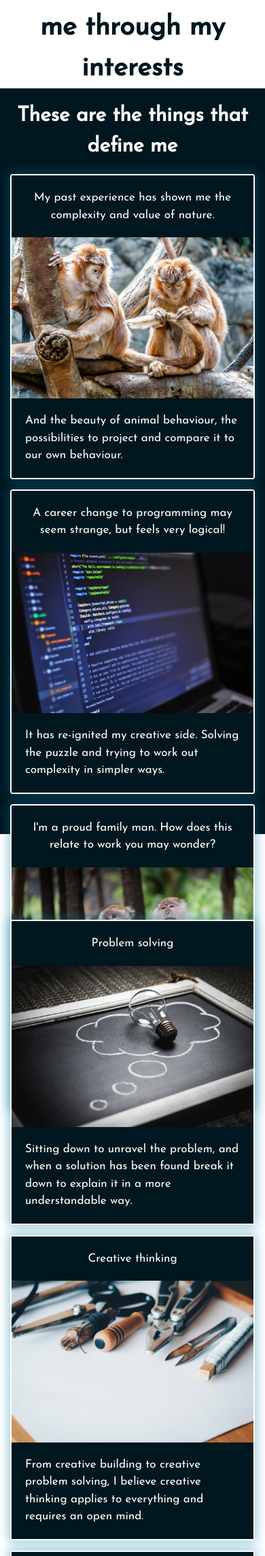
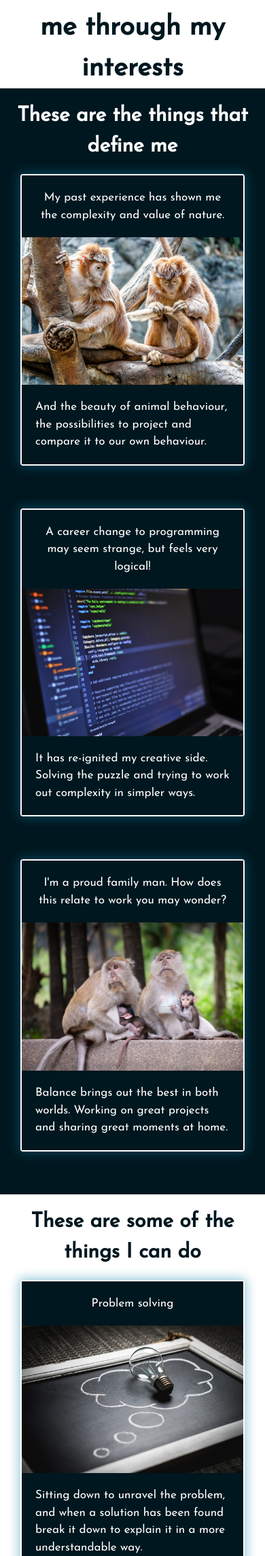
Before and after one commit to Jwhaeke/portfolio, a PHP site: page /pages/cv.html in a window 390 px wide. Shown: the part 714-3003 px from the top of the page at 68% size. Run offline with PHP 8.4, Linux system fonts and the light colour scheme; some libraries are stand-ins or nearby versions.

Commit message:
copied card-layout of projects to cv page. fixed non-responsive background-color behind card-decks

```diff
--- a/css/cv.css
+++ b/css/cv.css
@@ -64,14 +64,10 @@ body {
 /* Increased height to 130% to ensure that on smaller screens the cards do not overflow into the next section. */
 
 .darkContent {
-    height: 130%;
-    width: 100%;
     background-color: #00171F;
 }
 
 .lightContent {
-    height: 130%;
-    width: 100%;
     background-color: #FFFFFF;
 }
 
--- a/pages/cv.html
+++ b/pages/cv.html
@@ -37,11 +37,12 @@
     </div>
 
     <div class="darkContent">
-        <div class="container">
+        <div class="container-fluid">
                 <p class="text-center aboutMe">These are the things that define me</p>
                                         <!-- May need to find a different text here -->
-
+            <div class="card-deck-wrapper">
                 <div class="card-deck">
+                    <div class="col-xs-12 col-sm-6 col-lg-4 mb-5">
                         <div class="card h-100">
                             <div class="card-body">
                                 <p class="card-text text-center">My past experience has shown me the complexity and value of nature.</p>
@@ -51,6 +52,8 @@
                                 <p class="card-text">And the beauty of animal behaviour, the possibilities to project and compare it to our own behaviour.</p>
                             </div>
                         </div>
+                    </div>
+                    <div class="col-xs-12 col-sm-6 col-lg-4 mb-5">
                         <div class="card h-100">
                             <div class="card-body">
                                 <p class="card-text text-center">A career change to programming may seem strange, but feels very logical!</p>
@@ -60,28 +63,30 @@
                                 <p class="card-text">It has re-ignited my creative side. Solving the puzzle and trying to work out complexity in simpler ways.</p>
                             </div>
                         </div>
+                    </div>
+                    <div class="col-xs-12 col-sm-6 col-lg-4 mb-5">
                         <div class="card h-100">
                             <div class="card-body">
                                 <p class="card-text text-center">I'm a proud family man. How does this relate to work you may wonder?</p>
                             </div>
                             <img class="img-fluid" src="../img/cv_fam_small.jpg" alt="Card image" height="50%">
                             <div class="card-body">
-                            <p class="card-text">Balance brings out the best in both worlds. Working on great projects as well as spending enough time at home.</p>
+                                <p class="card-text">Balance brings out the best in both worlds. Working on great projects and sharing great moments at home.</p>
+                            </div>
+                        </div>
+                    </div>
+                </div>
             </div>
         </div>
     </div>
 
-
-
-        </div>
-    </div>
-
     <div class="lightContent">
-            <div class="container">
+            <div class="container-fluid">
                     <p class="text-center aboutMeDark">These are some of the things I can do</p>
 
-
+                <div class="card-deck-wrapper">
                     <div class="card-deck">
+                        <div class="col-xs-12 col-sm-6 col-lg-4 mb-5">
                             <div class="card bg-secondary text-white h-100">
                                 <div class="card-body">
                                     <p class="card-text text-center">Problem solving</p>
@@ -91,6 +96,8 @@
                                     <p class="card-text">Sitting down to unravel the problem, and when a solution has been found break it down to explain it in a more understandable way.</p>
                                 </div>
                             </div>
+                        </div>
+                        <div class="col-xs-12 col-sm-6 col-lg-4 mb-5">
                             <div class="card bg-secondary text-white h-100">
                                 <div class="card-body">
                                         <p class="card-text text-center">Creative thinking</p>
@@ -100,6 +107,8 @@
                                         <p class="card-text">From creative building to creative problem solving, I believe creative thinking applies to everything and requires an open mind.</p>
                                 </div>
                             </div>
+                        </div>
+                        <div class="col-xs-12 col-sm-6 col-lg-4 mb-5">
                             <div class="card bg-secondary text-white h-100">
                                 <div class="card-body">
                                         <p class="card-text text-center">Coding languages</p>
@@ -110,7 +119,8 @@
                                 </div>
                             </div>
                         </div>
-
+                    </div>
+                </div>
 
 
             </div>
```
Lines whose indentation alone changed are shown as unchanged.
